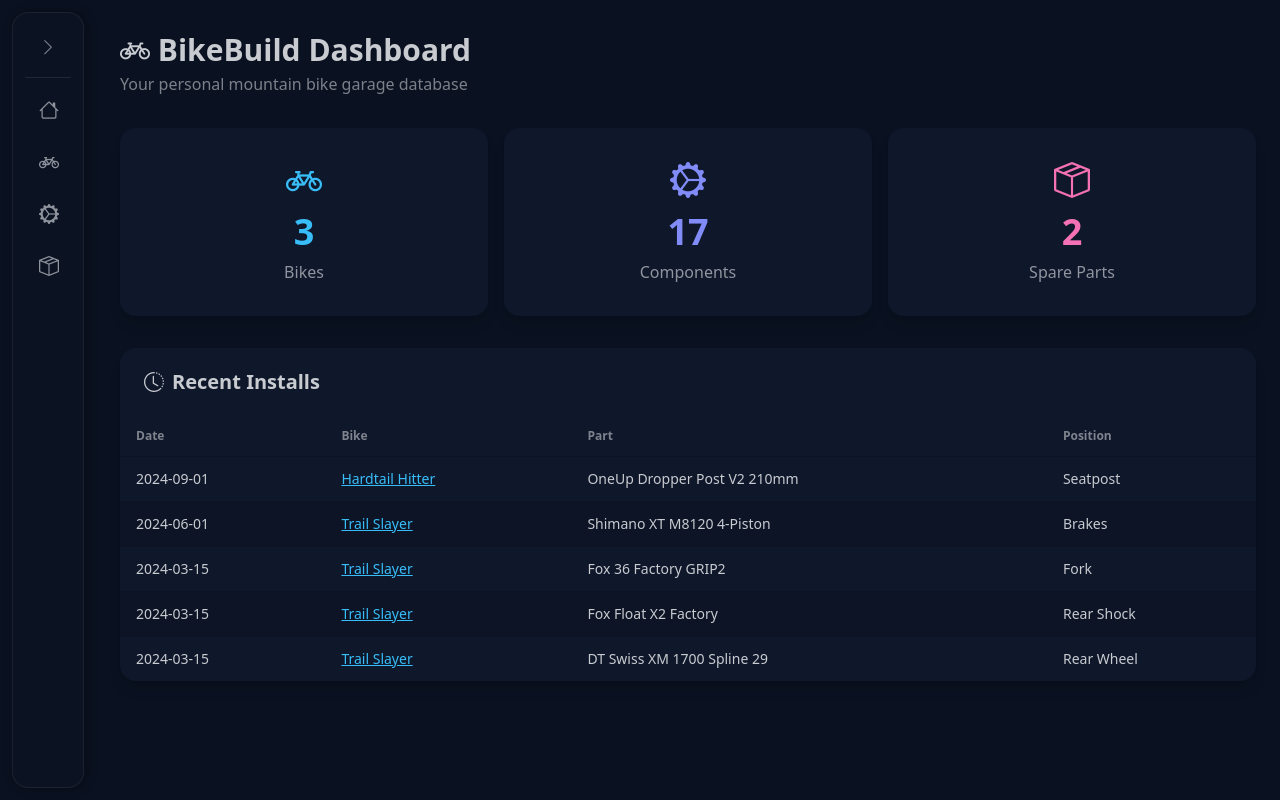
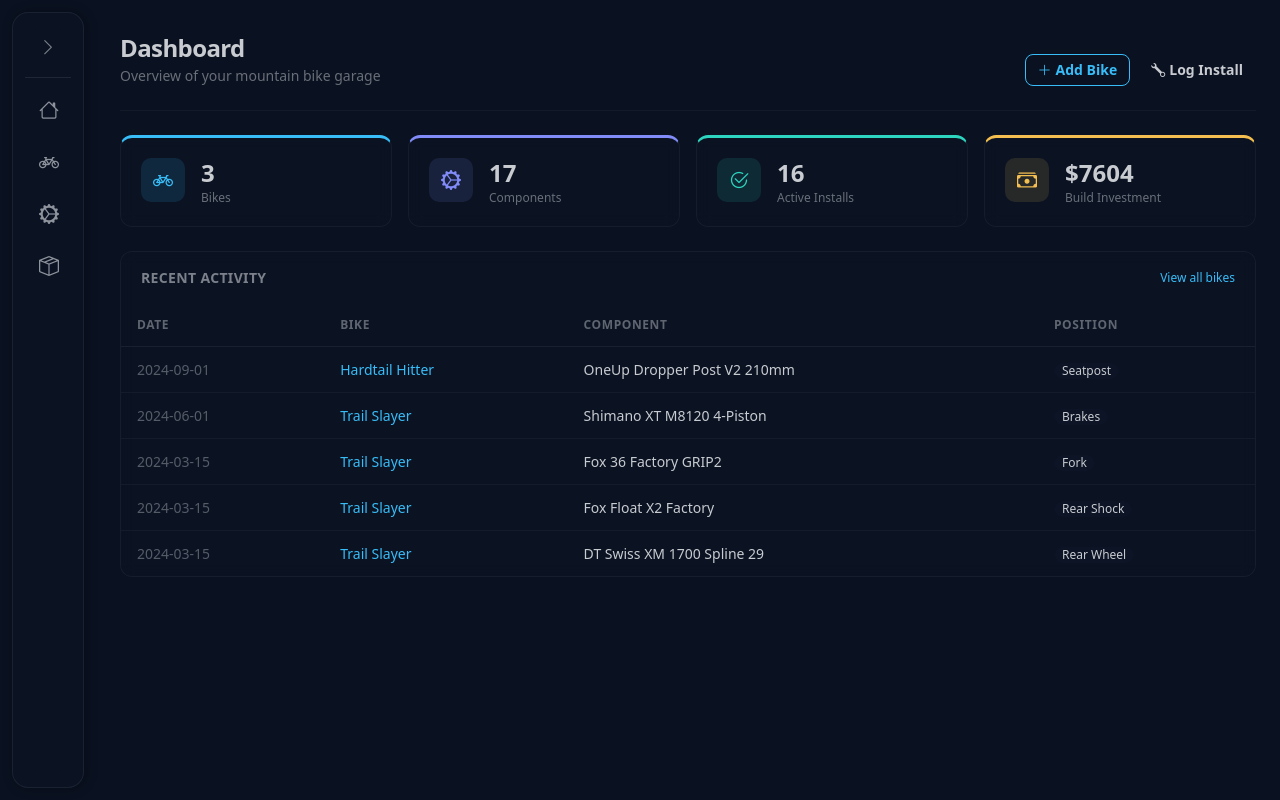
Before and after one commit to nelsonthelad/BikeBuild, a Flask app: page / in a window 1280 px wide. Run offline with Flask 3, Linux system fonts and the light colour scheme; data comes from the database, SQL or seed files in the repository; some libraries are stand-ins or nearby versions.

Commit message:
Refactored dashboard

```diff
--- a/app.py
+++ b/app.py
@@ -63,6 +63,8 @@ def index():
     bike_count = query_db("SELECT COUNT(*) AS c FROM bikes", one=True)['c']
     component_count = query_db("SELECT COUNT(*) AS c FROM components", one=True)['c']
     inventory_count = query_db("SELECT COUNT(*) AS c FROM inventory", one=True)['c']
+    installed_count = query_db("SELECT COUNT(*) AS c FROM bike_components WHERE removal_date IS NULL", one=True)['c']
+    total_cost = query_db("SELECT COALESCE(SUM(price),0) AS c FROM bike_components WHERE removal_date IS NULL", one=True)['c']
     recent_installs = query_db("""
         SELECT bc.install_date, b.name AS bike_name, b.id AS bike_id,
                c.manufacturer || ' ' || c.model AS part_name, bc.position
@@ -76,6 +78,8 @@ def index():
                            bike_count=bike_count,
                            component_count=component_count,
                            inventory_count=inventory_count,
+                           installed_count=installed_count,
+                           total_cost=total_cost,
                            recent_installs=recent_installs)
 
 
--- a/static/style.css
+++ b/static/style.css
@@ -219,3 +219,96 @@
 .compat-fail {
     border-left: 4px solid oklch(var(--er));
 }
+
+/* ===== Dashboard ===== */
+
+.dash-card {
+    background: oklch(var(--b2) / 0.6);
+    backdrop-filter: blur(8px);
+    -webkit-backdrop-filter: blur(8px);
+    border: 1px solid oklch(var(--bc) / 0.06);
+    border-top: 3px solid transparent;
+    border-radius: 0.75rem;
+    padding: 1.25rem;
+    display: flex;
+    align-items: flex-start;
+    gap: 1rem;
+    text-decoration: none;
+    color: inherit;
+    transition: transform 0.2s ease, box-shadow 0.2s ease, border-color 0.2s ease;
+}
+
+.dash-card:hover {
+    transform: translateY(-2px);
+    box-shadow: 0 8px 24px -6px rgba(0, 0, 0, 0.4);
+}
+
+.dash-icon-wrap {
+    width: 2.75rem;
+    height: 2.75rem;
+    border-radius: 0.625rem;
+    display: flex;
+    align-items: center;
+    justify-content: center;
+    font-size: 1.25rem;
+    flex-shrink: 0;
+}
+
+.dash-card--primary  { border-top-color: oklch(var(--p)); }
+.dash-card--secondary { border-top-color: oklch(var(--s)); }
+.dash-card--success  { border-top-color: oklch(var(--su)); }
+.dash-card--warning  { border-top-color: oklch(var(--wa)); }
+
+.dash-card--primary  .dash-icon-wrap { background: oklch(var(--p) / 0.12); color: oklch(var(--p)); }
+.dash-card--secondary .dash-icon-wrap { background: oklch(var(--s) / 0.12); color: oklch(var(--s)); }
+.dash-card--success  .dash-icon-wrap { background: oklch(var(--su) / 0.12); color: oklch(var(--su)); }
+.dash-card--warning  .dash-icon-wrap { background: oklch(var(--wa) / 0.12); color: oklch(var(--wa)); }
+
+.dash-card--primary:hover  { border-top-color: oklch(var(--p)); box-shadow: 0 8px 24px -6px oklch(var(--p) / 0.15); }
+.dash-card--secondary:hover { border-top-color: oklch(var(--s)); box-shadow: 0 8px 24px -6px oklch(var(--s) / 0.15); }
+.dash-card--success:hover  { border-top-color: oklch(var(--su)); box-shadow: 0 8px 24px -6px oklch(var(--su) / 0.15); }
+.dash-card--warning:hover  { border-top-color: oklch(var(--wa)); box-shadow: 0 8px 24px -6px oklch(var(--wa) / 0.15); }
+
+.dash-panel {
+    background: oklch(var(--b2) / 0.6);
+    backdrop-filter: blur(8px);
+    -webkit-backdrop-filter: blur(8px);
+    border: 1px solid oklch(var(--bc) / 0.06);
+    border-radius: 0.75rem;
+    overflow: hidden;
+}
+
+.dash-table {
+    width: 100%;
+    border-collapse: collapse;
+}
+
+.dash-table thead th {
+    padding: 0.75rem 1rem;
+    font-size: 0.75rem;
+    font-weight: 600;
+    text-transform: uppercase;
+    letter-spacing: 0.05em;
+    color: oklch(var(--bc) / 0.45);
+    border-bottom: 1px solid oklch(var(--bc) / 0.08);
+    text-align: left;
+}
+
+.dash-table tbody td {
+    padding: 0.75rem 1rem;
+    font-size: 0.875rem;
+    border-bottom: 1px solid oklch(var(--bc) / 0.05);
+    vertical-align: middle;
+}
+
+.dash-table tbody tr:last-child td {
+    border-bottom: none;
+}
+
+.dash-table tbody tr {
+    transition: background 0.15s ease;
+}
+
+.dash-table tbody tr:hover {
+    background: oklch(var(--bc) / 0.04);
+}
--- a/templates/index.html
+++ b/templates/index.html
@@ -2,57 +2,107 @@
 {% block title %}BikeBuild - Dashboard{% endblock %}
 
 {% block content %}
-<div class="mb-8">
-    <h1 class="text-3xl font-bold"><i class="bi bi-bicycle"></i> BikeBuild Dashboard</h1>
-    <p class="text-base-content/60 mt-1">Your personal mountain bike garage database</p>
+<!-- Header -->
+<div class="flex flex-wrap items-end justify-between gap-4 mb-6">
+    <div>
+        <h1 class="text-2xl font-bold tracking-tight">Dashboard</h1>
+        <p class="text-sm text-base-content/50 mt-0.5">Overview of your mountain bike garage</p>
+    </div>
+    <div class="flex gap-2">
+        <a href="{{ url_for('bike_new') }}" class="btn btn-sm btn-primary btn-outline gap-1">
+            <i class="bi bi-plus-lg"></i> Add Bike
+        </a>
+        <a href="{{ url_for('bikes_list') }}" class="btn btn-sm btn-ghost gap-1">
+            <i class="bi bi-wrench"></i> Log Install
+        </a>
+    </div>
 </div>
 
-<div class="grid grid-cols-1 sm:grid-cols-3 gap-4 mb-8">
-    <a href="{{ url_for('bikes_list') }}" class="card bg-base-100 shadow-lg hover:shadow-xl hover:-translate-y-1 transition-all cursor-pointer">
-        <div class="card-body items-center text-center">
-            <i class="bi bi-bicycle text-4xl text-primary"></i>
-            <div class="stat-value text-primary mt-1">{{ bike_count }}</div>
-            <div class="font-medium text-base-content/70">Bikes</div>
+<div class="h-px bg-base-content/5 mb-6"></div>
+
+<!-- Stat Cards -->
+<div class="grid grid-cols-1 sm:grid-cols-2 lg:grid-cols-4 gap-4 mb-6">
+    <a href="{{ url_for('bikes_list') }}" class="dash-card dash-card--primary">
+        <div class="dash-icon-wrap">
+            <i class="bi bi-bicycle"></i>
+        </div>
+        <div>
+            <div class="text-2xl font-bold leading-tight">{{ bike_count }}</div>
+            <div class="text-xs text-base-content/50 mt-0.5">Bikes</div>
         </div>
     </a>
-    <a href="{{ url_for('components_list') }}" class="card bg-base-100 shadow-lg hover:shadow-xl hover:-translate-y-1 transition-all cursor-pointer">
-        <div class="card-body items-center text-center">
-            <i class="bi bi-gear-wide-connected text-4xl text-secondary"></i>
-            <div class="stat-value text-secondary mt-1">{{ component_count }}</div>
-            <div class="font-medium text-base-content/70">Components</div>
+
+    <a href="{{ url_for('components_list') }}" class="dash-card dash-card--secondary">
+        <div class="dash-icon-wrap">
+            <i class="bi bi-gear-wide-connected"></i>
+        </div>
+        <div>
+            <div class="text-2xl font-bold leading-tight">{{ component_count }}</div>
+            <div class="text-xs text-base-content/50 mt-0.5">Components</div>
         </div>
     </a>
-    <a href="{{ url_for('inventory_list') }}" class="card bg-base-100 shadow-lg hover:shadow-xl hover:-translate-y-1 transition-all cursor-pointer">
-        <div class="card-body items-center text-center">
-            <i class="bi bi-box-seam text-4xl text-accent"></i>
-            <div class="stat-value text-accent mt-1">{{ inventory_count }}</div>
-            <div class="font-medium text-base-content/70">Spare Parts</div>
+
+    <div class="dash-card dash-card--success">
+        <div class="dash-icon-wrap">
+            <i class="bi bi-check2-circle"></i>
         </div>
-    </a>
+        <div>
+            <div class="text-2xl font-bold leading-tight">{{ installed_count }}</div>
+            <div class="text-xs text-base-content/50 mt-0.5">Active Installs</div>
+        </div>
     </div>
 
-<div class="card bg-base-100 shadow-lg">
-    <div class="card-body p-0">
-        <h2 class="card-title px-6 pt-5 pb-3"><i class="bi bi-clock-history"></i> Recent Installs</h2>
+    <div class="dash-card dash-card--warning">
+        <div class="dash-icon-wrap">
+            <i class="bi bi-cash-stack"></i>
+        </div>
+        <div>
+            <div class="text-2xl font-bold leading-tight">${{ "%.0f"|format(total_cost) }}</div>
+            <div class="text-xs text-base-content/50 mt-0.5">Build Investment</div>
+        </div>
+    </div>
+</div>
+
+<!-- Recent Activity -->
+<div class="dash-panel">
+    <div class="flex items-center justify-between px-5 py-4">
+        <h2 class="text-sm font-semibold tracking-wide uppercase text-base-content/60">Recent Activity</h2>
+        <a href="{{ url_for('bikes_list') }}" class="text-xs text-primary hover:underline">View all bikes</a>
+    </div>
     <div class="overflow-x-auto">
-            <table class="table table-zebra">
+        <table class="dash-table">
             <thead>
-                    <tr><th>Date</th><th>Bike</th><th>Part</th><th>Position</th></tr>
+                <tr>
+                    <th>Date</th>
+                    <th>Bike</th>
+                    <th>Component</th>
+                    <th>Position</th>
+                </tr>
             </thead>
             <tbody>
                 {% for r in recent_installs %}
-                    <tr class="hover">
-                        <td>{{ r.install_date or '—' }}</td>
-                        <td><a href="{{ url_for('bike_detail', bike_id=r.bike_id) }}" class="link link-primary">{{ r.bike_name }}</a></td>
+                <tr>
+                    <td class="text-base-content/40 tabular-nums">{{ r.install_date or '—' }}</td>
+                    <td><a href="{{ url_for('bike_detail', bike_id=r.bike_id) }}" class="text-primary hover:underline font-medium">{{ r.bike_name }}</a></td>
                     <td>{{ r.part_name }}</td>
-                        <td>{{ r.position or '—' }}</td>
+                    <td>
+                        {% if r.position %}
+                        <span class="badge badge-ghost badge-sm">{{ r.position }}</span>
+                        {% else %}
+                        <span class="text-base-content/30">—</span>
+                        {% endif %}
+                    </td>
                 </tr>
                 {% else %}
-                    <tr><td colspan="4" class="text-center text-base-content/50 py-6">No installs recorded yet.</td></tr>
+                <tr>
+                    <td colspan="4" class="text-center py-10">
+                        <i class="bi bi-inbox text-3xl text-base-content/20"></i>
+                        <p class="text-sm text-base-content/40 mt-2">No installs recorded yet</p>
+                    </td>
+                </tr>
                 {% endfor %}
             </tbody>
         </table>
     </div>
 </div>
-</div>
 {% endblock %}
```
Lines whose indentation alone changed are shown as unchanged.
